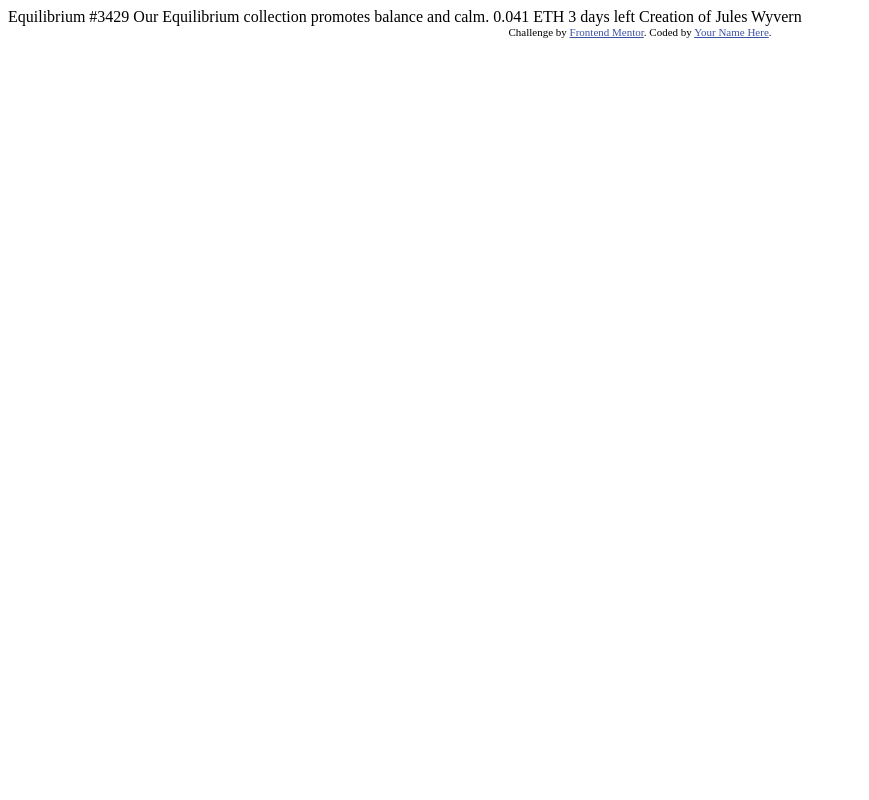
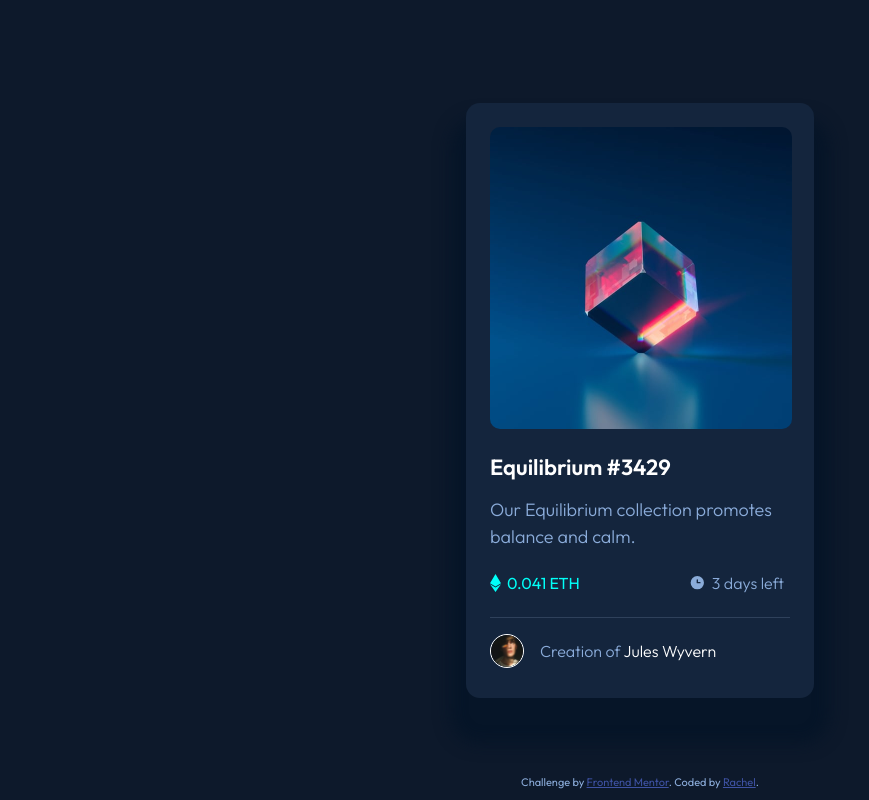
Before and after one commit to Rachelik/nft-preview-card-component-main, a plain HTML site: page index.html in a window 1280 px wide. Shown: the whole page, without its empty margins (0-869 px from the left). Drawn offline with Linux system fonts and the light colour scheme.

Commit message:
Update solution

```diff
--- a/index.html
+++ b/index.html
@@ -1,33 +1,60 @@
 <!DOCTYPE html>
 <html lang="en">
+
 <head>
   <meta charset="UTF-8">
-  <meta name="viewport" content="width=device-width, initial-scale=1.0"> <!-- displays site properly based on user's device -->
+  <meta name="viewport" content="width=device-width, initial-scale=1.0">
+  <!-- displays site properly based on user's device -->
 
   <link rel="icon" type="image/png" sizes="32x32" href="./images/favicon-32x32.png">
 
   <title>Frontend Mentor | NFT preview card component</title>
 
-  <!-- Feel free to remove these styles or customise in your own stylesheet 👍 -->
-  <style>
-    .attribution { font-size: 11px; text-align: center; }
-    .attribution a { color: hsl(228, 45%, 44%); }
-  </style>
+  <link rel="stylesheet" href="styles.css">
+  <link rel="preconnect" href="https://fonts.googleapis.com">
+  <link rel="preconnect" href="https://fonts.gstatic.com" crossorigin>
+  <link href="https://fonts.googleapis.com/css2?family=Outfit:wght@300;400;600&display=swap" rel="stylesheet">
 </head>
+
 <body>
 
-  Equilibrium #3429
+  <main class="main-container">
 
-  Our Equilibrium collection promotes balance and calm.
+    <div class="overview">
+      <img class="equilibrium-image" src="images/image-equilibrium.jpg" alt="Equilibrium image">
+      <div class="img-view-over" >
+        <!-- <img src="images/icon-view.svg" alt="View icon"> -->
+      </div>
+    </div>
 
-  0.041 ETH
-  3 days left
+    <h1 class="card-header">Equilibrium #3429</h1>
+    <p class="card-text">Our Equilibrium collection promotes balance and calm.</p>
 
-  Creation of Jules Wyvern
+    <div class="card-summary">
+      <div class="eth-points">
+        <img src="images/icon-ethereum.svg" alt="Ethereum Icon">
+        <h2 class="eth-points-text">0.041 ETH</h2>
+      </div>
 
-  <div class="attribution">
+      <div class="days-left">
+        <img src="images/icon-clock.svg" alt="Clock Icon">
+        <p class="days-left-text">3 days left</p>
+      </div>
+    </div>
+
+    <hr class="horizontal-divider">
+
+    <div class="card-footer">
+      <img class="creator-avatar" src="images/image-avatar.png" alt="Creator avatar">
+      <p class="footer-text">Creation of <span class="creator-name">Jules Wyvern</span></p>
+    </div>
+
+  </main>
+
+  <footer class="attribution">
     Challenge by <a href="https://www.frontendmentor.io?ref=challenge" target="_blank">Frontend Mentor</a>.
-    Coded by <a href="#">Your Name Here</a>.
-  </div>
+    Coded by <a href="#">Rachel</a>.
+  </footer>
 </body>
+
 </html>
--- a/styles.css
+++ b/styles.css
@@ -0,0 +1,201 @@
+/* http://meyerweb.com/eric/tools/css/reset/
+   v2.0 | 20110126
+   License: none (public domain)
+*/
+
+html, body, div, span, applet, object, iframe,
+h1, h2, h3, h4, h5, h6, p, blockquote, pre,
+a, abbr, acronym, address, big, cite, code,
+del, dfn, em, img, ins, kbd, q, s, samp,
+small, strike, strong, sub, sup, tt, var,
+b, u, i, center,
+dl, dt, dd, ol, ul, li,
+fieldset, form, label, legend,
+table, caption, tbody, tfoot, thead, tr, th, td,
+article, aside, canvas, details, embed,
+figure, figcaption, footer, header, hgroup,
+menu, nav, output, ruby, section, summary,
+time, mark, audio, video {
+	margin: 0;
+	padding: 0;
+	border: 0;
+	font-size: 100%;
+	font: inherit;
+	vertical-align: baseline;
+}
+/* HTML5 display-role reset for older browsers */
+article, aside, details, figcaption, figure,
+footer, header, hgroup, menu, nav, section {
+	display: block;
+}
+body {
+	line-height: 1;
+}
+ol, ul {
+	list-style: none;
+}
+blockquote, q {
+	quotes: none;
+}
+blockquote:before, blockquote:after,
+q:before, q:after {
+	content: '';
+	content: none;
+}
+table {
+	border-collapse: collapse;
+	border-spacing: 0;
+}
+
+/* Reset end */
+
+
+
+body {
+    background-color: #0d192b;
+    height: 100vh;
+    display: flex;
+    flex-direction: column;
+    align-items: center;
+    align-content: center;
+    justify-content: center;
+    font-family: 'Outfit', sans-serif;
+    font-size: 1.125em;
+}
+
+h1 {
+    color:white;
+    font-size: 1.375rem;
+    font-weight: 600;
+    margin: 6px 0px 18px;
+}
+
+h2 {
+    color: #00fff7;
+    font-size: 1.125rem;
+}
+
+p {
+    color: #8bacda;
+    font-weight: 300;
+    line-height: 1.5;
+}
+
+
+.attribution { font-size: 11px; text-align: center; position:absolute; bottom:0px; margin: 12px 0px; color: hsl(215, 51%, 70%);}
+.attribution a { color: hsl(228, 45%, 44%); }
+
+.main-container {
+    background-color:#14253d;
+    width: 300px;
+    padding: 24px;
+    border-radius: 14px;
+    box-shadow: 0px 30px 16px 16px hsl(213, 73%, 9%);
+}
+
+.card-header:hover {
+    color: #00fff7;
+    cursor: pointer;
+}
+
+.overview {
+    position: relative;
+    left: 0;
+    top: 0;
+}
+
+.equilibrium-image {
+    position: relative;
+    left: 0;
+    top: 0;
+    width: 302px;
+    border-radius: 10px;
+    margin: 0px 0px 18px;
+}
+
+.img-view-over {
+    border-radius: 10px;
+    display: flex;
+    flex-direction: column;
+    align-items: center;
+    justify-content: center;
+    background-color: rgba(0, 255, 247, 0%);
+    text-align: center;
+    width: 302px;
+    height: 302px;
+    position: absolute;
+    top: 0px;
+    left: 0px;
+    background-position: center center;
+}
+
+.img-view-over:hover {
+    background-color: rgba(0, 255, 247, 50%);
+    background-image: url('images/icon-view.svg');
+    background-repeat: no-repeat;
+    cursor: pointer;
+}
+
+
+.eth-points {
+    display: flex;
+    flex-direction: row;
+    justify-items: space-between;
+    align-items: center;
+    align-content: center;
+}
+
+.eth-points-text {
+    margin: 0px 6px;
+    font-size: 1rem;
+}
+
+.days-left {
+    display: flex;
+    flex-direction: row;
+    justify-items: space-between;
+    align-items: center;
+}
+
+.days-left-text {
+    margin: 0px 6px;
+    font-size: 1rem;
+}
+
+.card-summary {
+    display: flex;
+    flex-direction: row;
+    justify-content: space-between;
+    margin: 21px 0 22px;
+}
+
+.card-footer {
+    display: flex;
+    flex-direction: row;
+    align-items: center;
+    align-content: center;
+    font-size: 1rem;
+    margin: 0px 0 6px;
+}
+
+.creator-avatar {
+    width: 32px;
+    border: solid white 1px;
+    border-radius: 18px;
+    margin: 0px 16px 0px 0px;
+}
+
+.horizontal-divider {
+    border: solid hsl(215, 32%, 27%) 1px;
+    border-width: 1px 0px 0px;
+    margin: 16px 0;
+}
+
+.creator-name {
+    color:white;
+}
+
+.creator-name:hover {
+    color:#00fff7;
+    cursor: pointer;
+}
```
